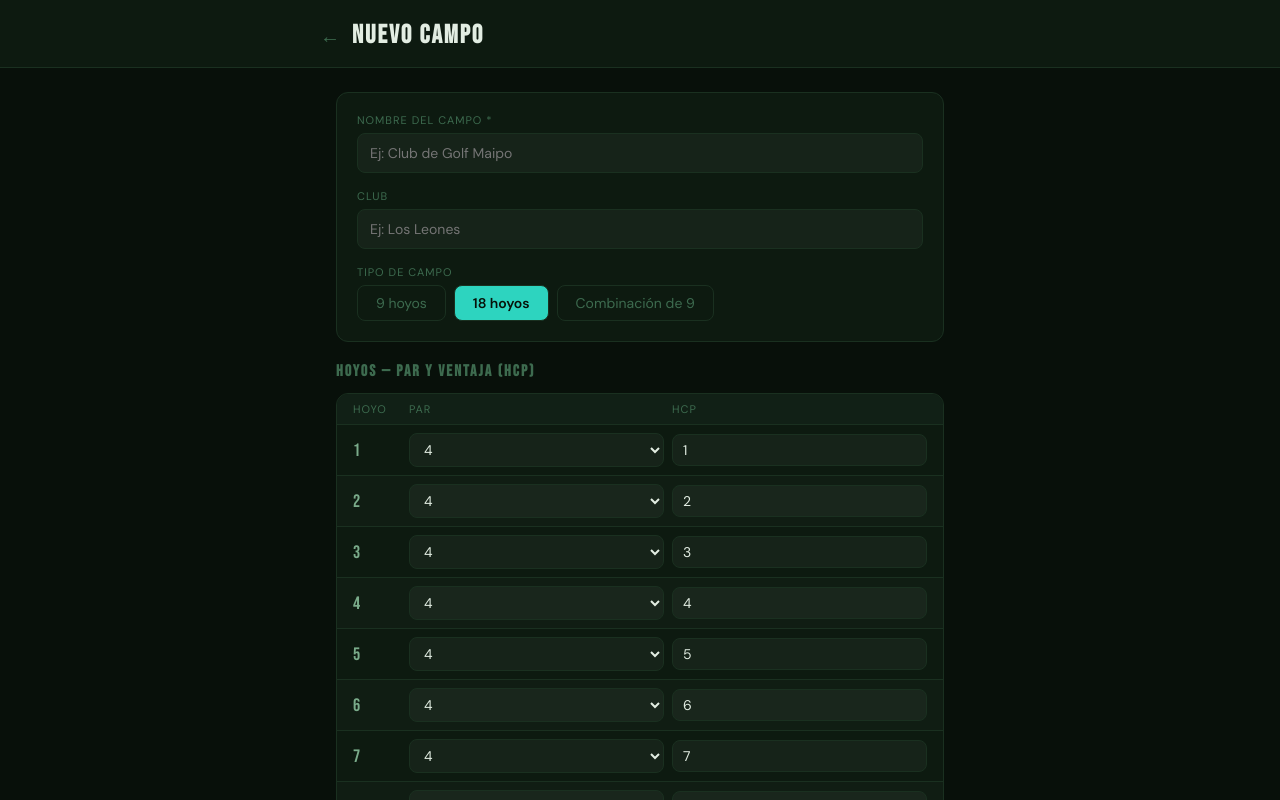
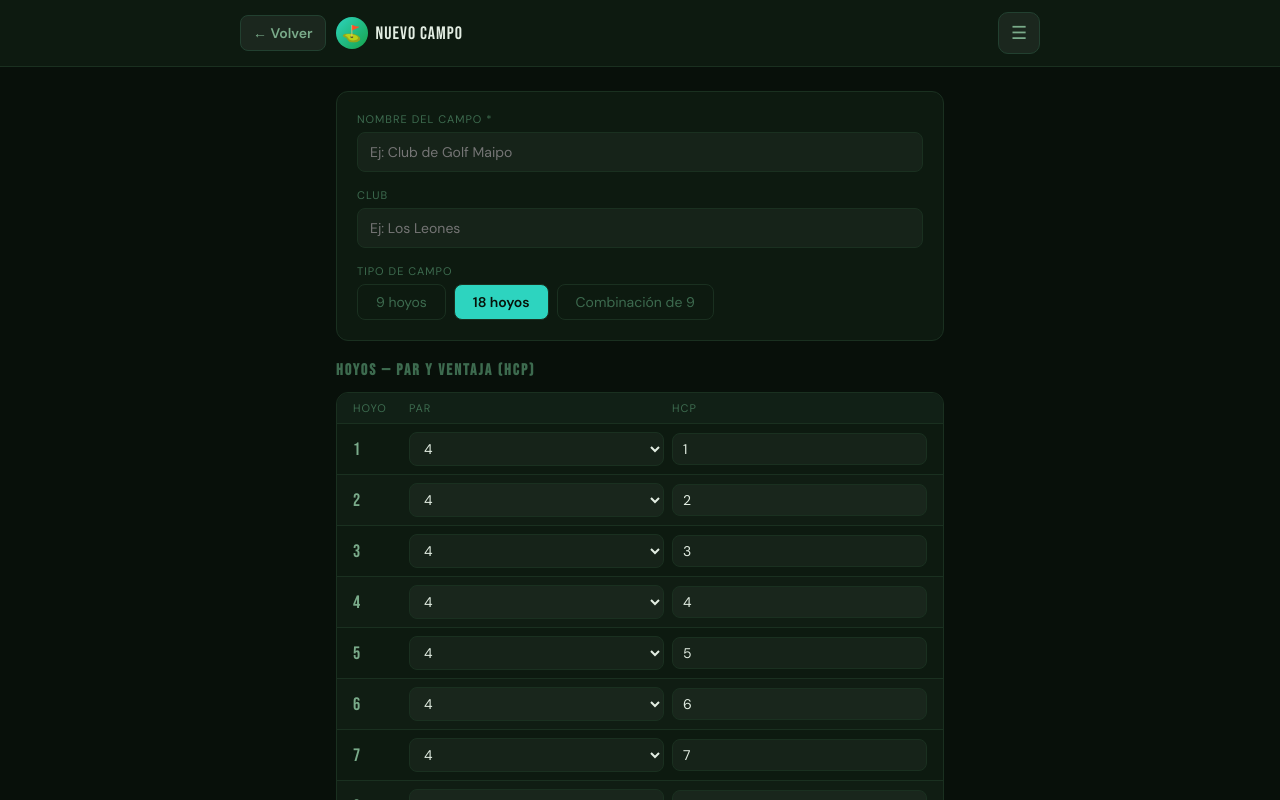
Before and after one commit to FamiliadTP/golf-scorecard, a Next.js app: page /course/new in a window 1280 px wide. Shown: the top 800 px of the page. Built offline with nearby package versions, Linux system fonts and the light colour scheme.

Commit message:
Encabezado unificado: Volver + logo Home + menu en todas las pantallas

```diff
--- a/src/app/course/[id]/page.tsx
+++ b/src/app/course/[id]/page.tsx
@@ -4,6 +4,7 @@ import { useEffect, useState } from 'react'
 import { useParams, useRouter } from 'next/navigation'
 import Link from 'next/link'
 import { supabase, Course, Hole } from '@/lib/supabase'
+import TopBar from '@/components/TopBar'
 
 export default function CourseDetail() {
   const { id } = useParams<{ id: string }>()
@@ -55,13 +56,13 @@ export default function CourseDetail() {
 
   return (
     <div style={{ minHeight: '100vh', background: 'var(--bg)' }}>
+      <TopBar />
       <header style={{
         background: 'var(--surface)', borderBottom: '1px solid var(--border)',
         padding: '20px 20px 16px'
       }}>
         <div style={{ maxWidth: 640, margin: '0 auto' }}>
           <div style={{ display: 'flex', alignItems: 'center', gap: 12, marginBottom: 12 }}>
-            <Link href="/course" style={{ color: 'var(--text3)', fontSize: 20 }}>←</Link>
             <div style={{ flex: 1 }}>
               {editing ? (
                 <input
--- a/src/app/course/new/page.tsx
+++ b/src/app/course/new/page.tsx
@@ -3,6 +3,7 @@ export const dynamic = 'force-dynamic'
 import { useState } from 'react'
 import { useRouter } from 'next/navigation'
 import Link from 'next/link'
+import TopBar from '@/components/TopBar'
 import { supabase } from '@/lib/supabase'
 
 const inputStyle = {
@@ -81,15 +82,7 @@ export default function NewCourse() {
 
   return (
     <div style={{ minHeight: '100vh', background: 'var(--bg)' }}>
-      <header style={{
-        background: 'var(--surface)', borderBottom: '1px solid var(--border)',
-        padding: '20px 20px 16px'
-      }}>
-        <div style={{ maxWidth: 640, margin: '0 auto', display: 'flex', alignItems: 'center', gap: 12 }}>
-          <Link href="/course" style={{ color: 'var(--text3)', fontSize: 20 }}>←</Link>
-          <h1 style={{ fontFamily: 'var(--display)', fontSize: 26, letterSpacing: 2 }}>NUEVO CAMPO</h1>
-        </div>
-      </header>
+      <TopBar title="Nuevo Campo" />
 
       <main style={{ maxWidth: 640, margin: '0 auto', padding: '24px 16px' }}>
         {/* Course info */}
--- a/src/app/round/[id]/page.tsx
+++ b/src/app/round/[id]/page.tsx
@@ -4,6 +4,7 @@ import { useEffect, useState, useCallback } from 'react'
 import { useParams, useRouter } from 'next/navigation'
 import Link from 'next/link'
 import { supabase, Round, RoundPlayer, Score, Hole, Course } from '@/lib/supabase'
+import TopBar from '@/components/TopBar'
 import {
   calcStroke, calcMatchPlay, calcMatchPlayDobles, calcBismarck,
   calcCombinado4, calcCombinadoBismarck, getExtraStrokes, getRelativeExtra,
@@ -238,10 +239,10 @@ export default function RoundPage() {
 
   return (
     <div style={{ minHeight: '100vh', background: 'var(--bg)' }}>
+      <TopBar />
       <header style={{ background: 'linear-gradient(135deg, #0a1f0f 0%, #071409 100%)', borderBottom: '1px solid var(--border)', padding: '18px 16px 14px' }}>
         <div style={{ maxWidth: 800, margin: '0 auto' }}>
           <div style={{ display: 'flex', alignItems: 'center', gap: 10, marginBottom: 4 }}>
-            <Link href="/" style={{ color: 'var(--text3)', fontSize: 18 }}>←</Link>
             <div>
               <h1 style={{ fontFamily: 'var(--display)', fontSize: 22, letterSpacing: 1, lineHeight: 1 }}>{course?.name}{secondCourse ? (
                 <span style={{ fontSize: 14, color: 'var(--text3)', display: 'block', marginTop: 4, letterSpacing: 0 }}>
--- /dev/null
+++ b/src/components/TopBar.tsx
@@ -0,0 +1,30 @@
+'use client'
+import Link from 'next/link'
+import { useRouter } from 'next/navigation'
+import Menu from './Menu'
+
+export default function TopBar({ title }: { title?: string }) {
+  const router = useRouter()
+  return (
+    <header style={{ background: 'var(--surface)', borderBottom: '1px solid var(--border)', padding: '12px 16px' }}>
+      <div style={{ maxWidth: 800, margin: '0 auto', display: 'flex', alignItems: 'center', gap: 10 }}>
+        <button onClick={() => router.back()} aria-label="Volver" style={{
+          display: 'inline-flex', alignItems: 'center', gap: 6,
+          background: 'rgba(255,255,255,0.06)', border: '1px solid var(--border2)',
+          color: 'var(--text2)', borderRadius: 8, padding: '8px 12px',
+          fontSize: 14, fontWeight: 600, cursor: 'pointer', flexShrink: 0
+        }}>← Volver</button>
+        <Link href="/" aria-label="Inicio" style={{ display: 'flex', alignItems: 'center', gap: 8, flex: 1, minWidth: 0 }}>
+          <div style={{
+            width: 32, height: 32, borderRadius: '50%',
+            background: 'linear-gradient(135deg, #2dd4bf, #16a34a)',
+            display: 'flex', alignItems: 'center', justifyContent: 'center',
+            fontSize: 16, flexShrink: 0
+          }}>⛳</div>
+          {title && <span style={{ fontFamily: 'var(--display)', fontSize: 18, letterSpacing: 1, whiteSpace: 'nowrap', overflow: 'hidden', textOverflow: 'ellipsis' }}>{title}</span>}
+        </Link>
+        <Menu />
+      </div>
+    </header>
+  )
+}
```
Also changed, not shown: src/app/course/page.tsx (+8 -17 lines), src/app/round/[id]/edit/page.tsx (+2 -6 lines), src/app/round/new/page.tsx (+2 -6 lines).
